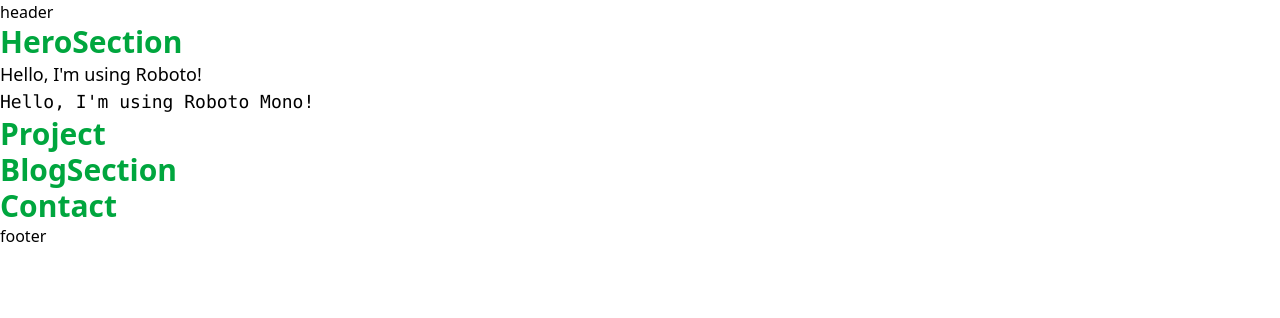
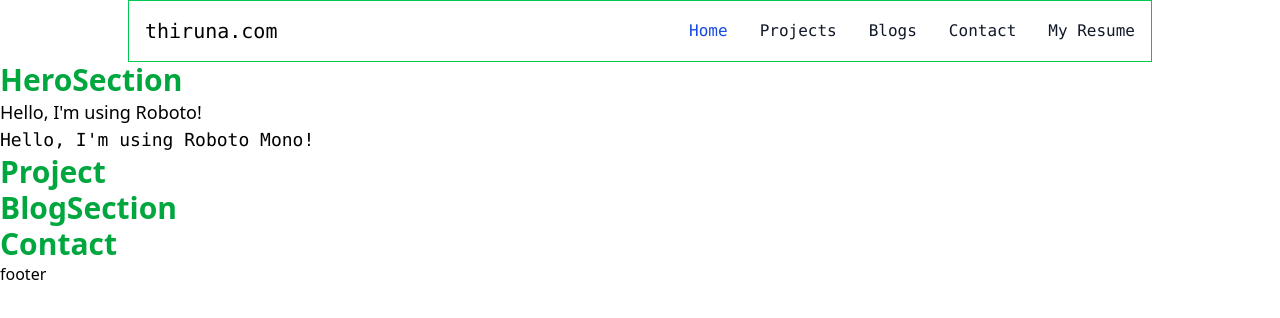
Before and after one commit to Thirunavukkarasu-developer/portfolio, an Astro site: page / in a window 1280 px wide. Built offline with nearby package versions, Linux system fonts and the light colour scheme; Astro itself is replaced by a stand-in of ours.

Commit message:
Header menu - initial commit

```diff
--- /dev/null
+++ b/src/components/home/NavBarComponent.tsx
@@ -0,0 +1,55 @@
+function NavBarComponent() {
+  return <nav className="bg-white dark:bg-gray-900">
+    <div
+      className="max-w-5xl flex flex-wrap items-center justify-between mx-auto p-4 border border-green-500"
+    >
+      <a href="/" className="flex items-center space-x-3 rtl:space-x-reverse">
+        <span className="self-center text-xl font-mono font-medium whitespace-nowrap dark:text-white">thiruna.com</span>
+      </a>
+
+      <div className="hidden w-full md:block md:w-auto" id="navbar-default">
+        <ul
+          className="font-mono font-medium flex flex-col p-4 md:p-0 mt-4 border border-gray-100 rounded-lg bg-gray-50 md:flex-row md:space-x-8 rtl:space-x-reverse md:mt-0 md:border-0 md:bg-white dark:bg-gray-800 md:dark:bg-gray-900 dark:border-gray-700"
+        >
+          <li>
+            <a
+              href="#"
+              className="block py-2 px-3 text-white bg-blue-700 rounded-sm md:bg-transparent md:text-blue-700 md:p-0 dark:text-white md:dark:text-blue-500"
+              aria-current="page">Home</a
+            >
+          </li>
+          <li>
+            <a
+              href="#"
+              className="block py-2 px-3 text-gray-900 rounded-sm hover:bg-gray-100 md:hover:bg-transparent md:border-0 md:hover:text-blue-700 md:p-0 dark:text-white md:dark:hover:text-blue-500 dark:hover:bg-gray-700 dark:hover:text-white md:dark:hover:bg-transparent"
+            >Projects</a
+            >
+          </li>
+          <li>
+            <a
+              href="#"
+              className="block py-2 px-3 text-gray-900 rounded-sm hover:bg-gray-100 md:hover:bg-transparent md:border-0 md:hover:text-blue-700 md:p-0 dark:text-white md:dark:hover:text-blue-500 dark:hover:bg-gray-700 dark:hover:text-white md:dark:hover:bg-transparent"
+            >Blogs</a
+            >
+          </li>
+          <li>
+            <a
+              href="#"
+              className="block py-2 px-3 text-gray-900 rounded-sm hover:bg-gray-100 md:hover:bg-transparent md:border-0 md:hover:text-blue-700 md:p-0 dark:text-white md:dark:hover:text-blue-500 dark:hover:bg-gray-700 dark:hover:text-white md:dark:hover:bg-transparent"
+            >Contact</a
+            >
+          </li>
+          <li>
+            <a
+              href="#"
+              className="block py-2 px-3 text-gray-900 rounded-sm hover:bg-gray-100 md:hover:bg-transparent md:border-0 md:hover:text-blue-700 md:p-0 dark:text-white md:dark:hover:text-blue-500 dark:hover:bg-gray-700 dark:hover:text-white md:dark:hover:bg-transparent"
+            >My Resume</a
+            >
+          </li>
+        </ul>
+      </div>
+    </div>
+  </nav>
+};
+
+export default NavBarComponent
--- a/src/layouts/Header.astro
+++ b/src/layouts/Header.astro
@@ -1,7 +1,5 @@
+---
+import NavBarComponent from '../components/home/NavBarComponent'
 ---
 
----
-
-<div >
-	header
-</div>
+<NavBarComponent client:load />
```
